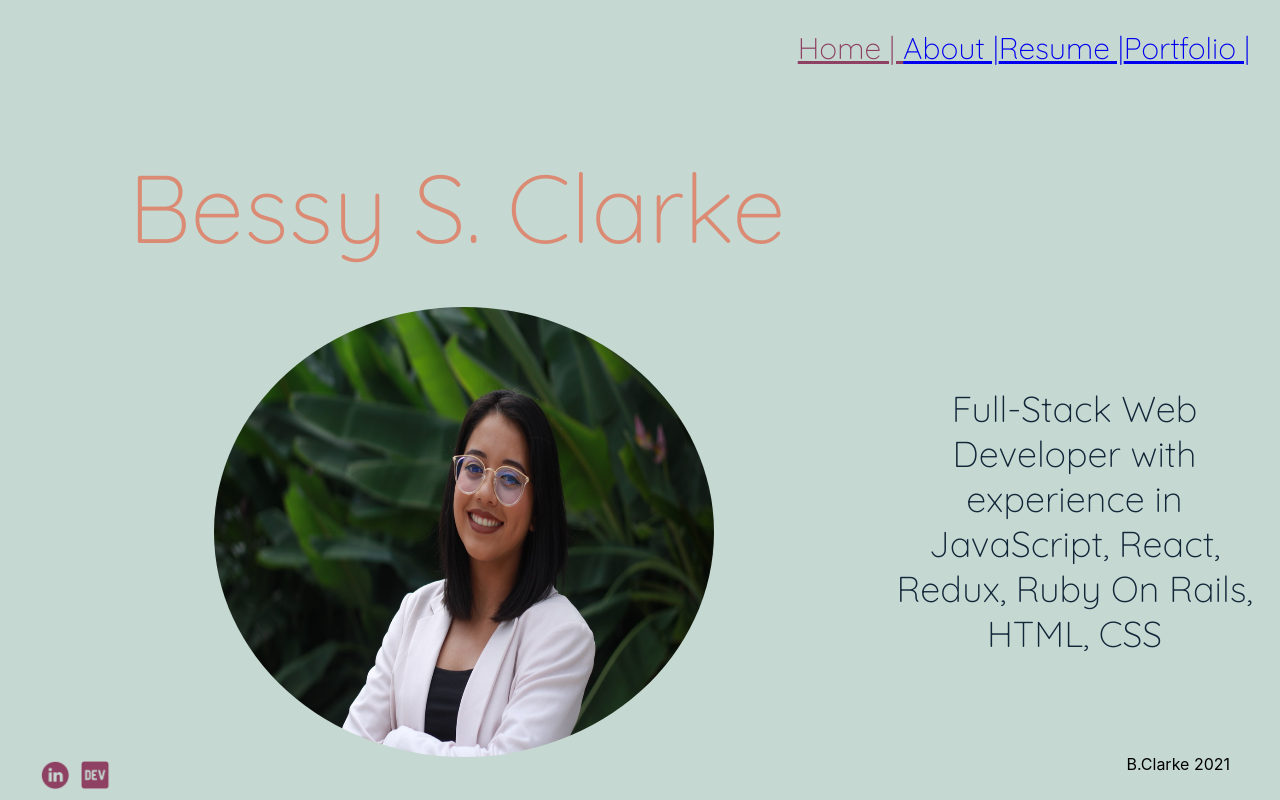
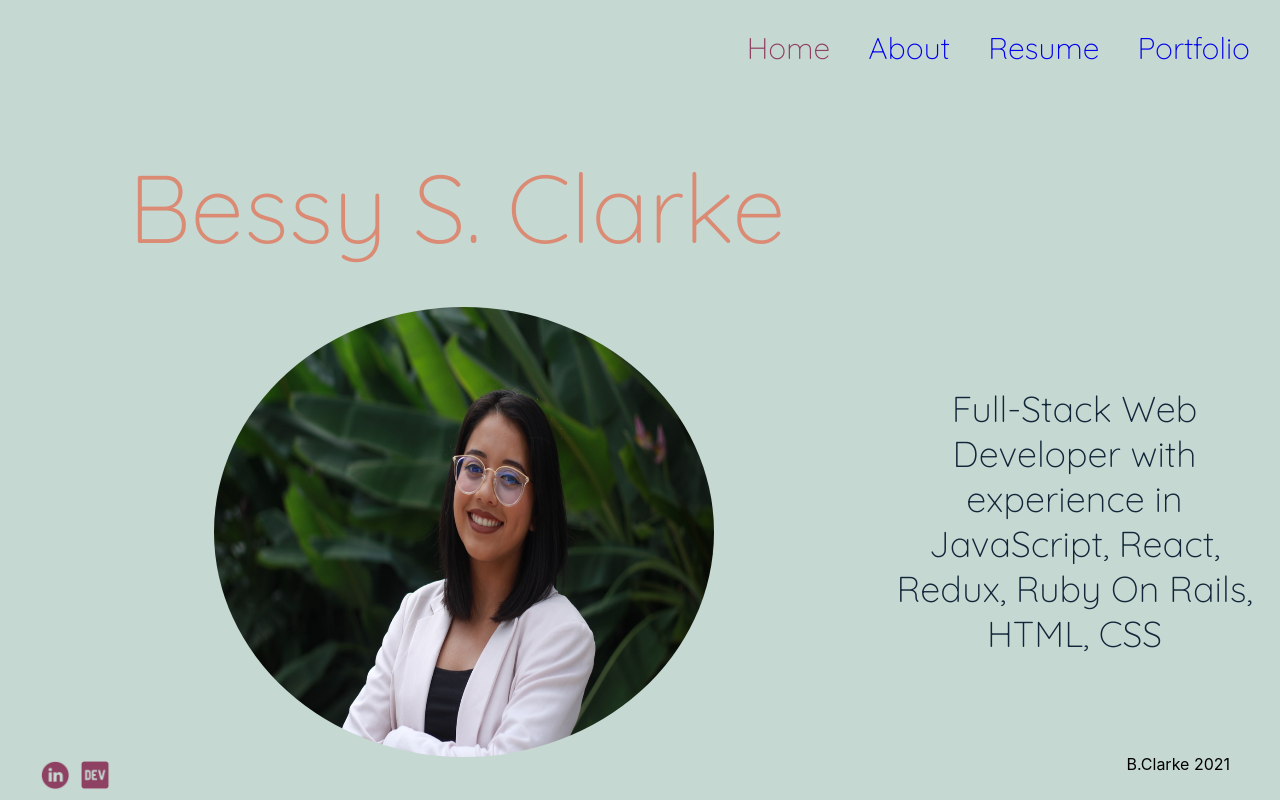
Before and after one commit to bclarke329/personal-page, a React (Create React App) app: page / in a window 1280 px wide. Built offline with nearby package versions, Linux system fonts and the light colour scheme.

Commit message:
fixed padding between nav links

```diff
--- a/src/App.css
+++ b/src/App.css
@@ -58,6 +58,13 @@ h1 {
   color: #12263A;
 
 }
+
+.navigation-links {
+  padding-left: 30px;
+  text-decoration: none;
+}
+
+
 
 .active {
   color: #8E4162;
--- a/src/components/Navbar.js
+++ b/src/components/Navbar.js
@@ -4,10 +4,10 @@ import { NavLink } from 'react-router-dom'
 const Navbar = () => {
     return (
         <div className="navbar">
-            <NavLink exact activeClassName="active" to="/">Home | </NavLink>
-            <NavLink exact activeClassName="active" to="/about">About |</NavLink>
-            <NavLink exact activeClassName="active" to="/resume">Resume |</NavLink>
-            <NavLink exact activeClassName="active" to="/portfolio">Portfolio |</NavLink>
+            <NavLink exact activeClassName="active" className="navigation-links" to="/">Home  </NavLink>
+            <NavLink exact activeClassName="active" className="navigation-links"to="/about">About </NavLink>
+            <NavLink exact activeClassName="active" className="navigation-links"to="/resume">Resume </NavLink>
+            <NavLink exact activeClassName="active" className="navigation-links"to="/portfolio">Portfolio </NavLink>
         </div>
     )
 }
```
